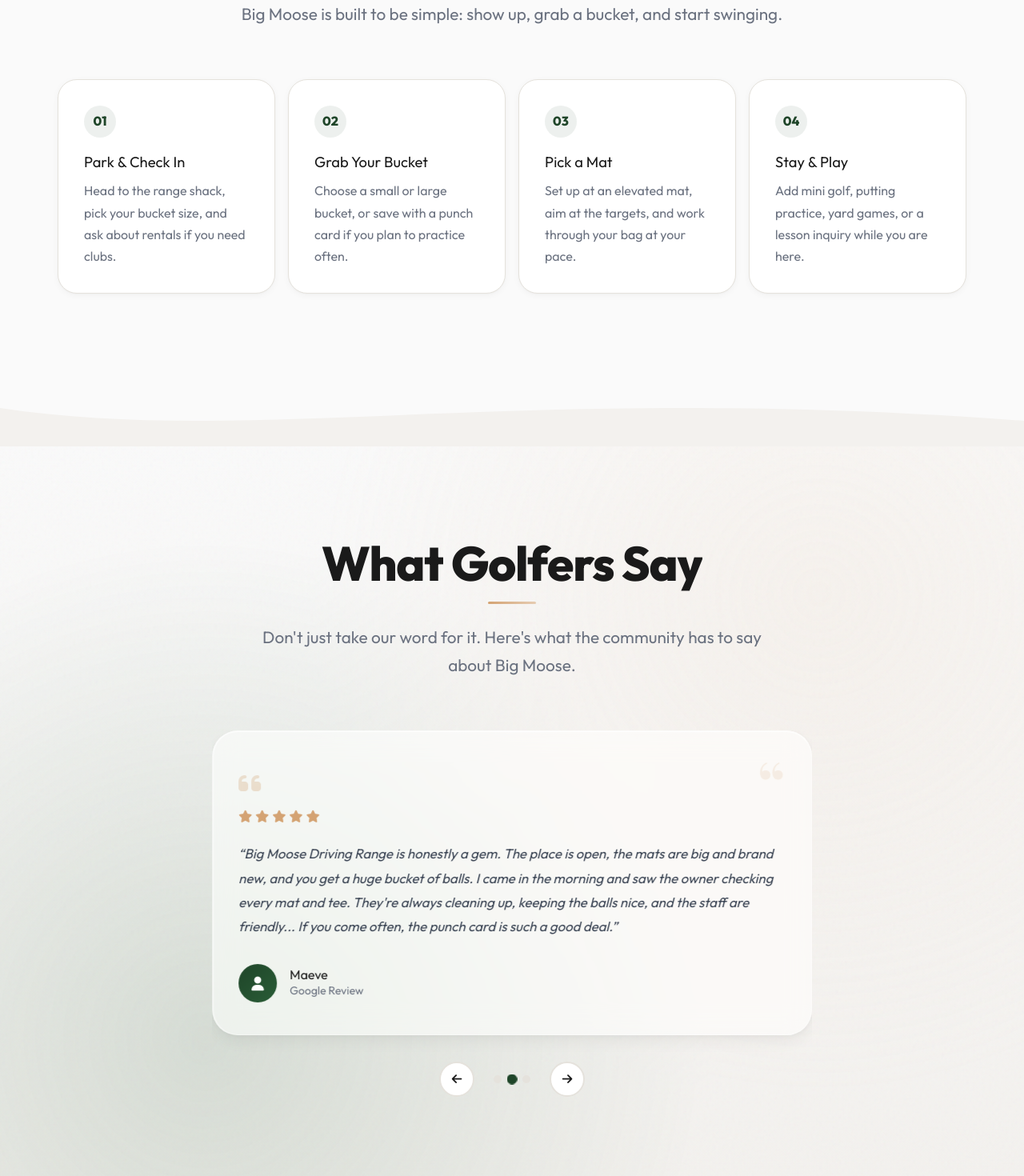
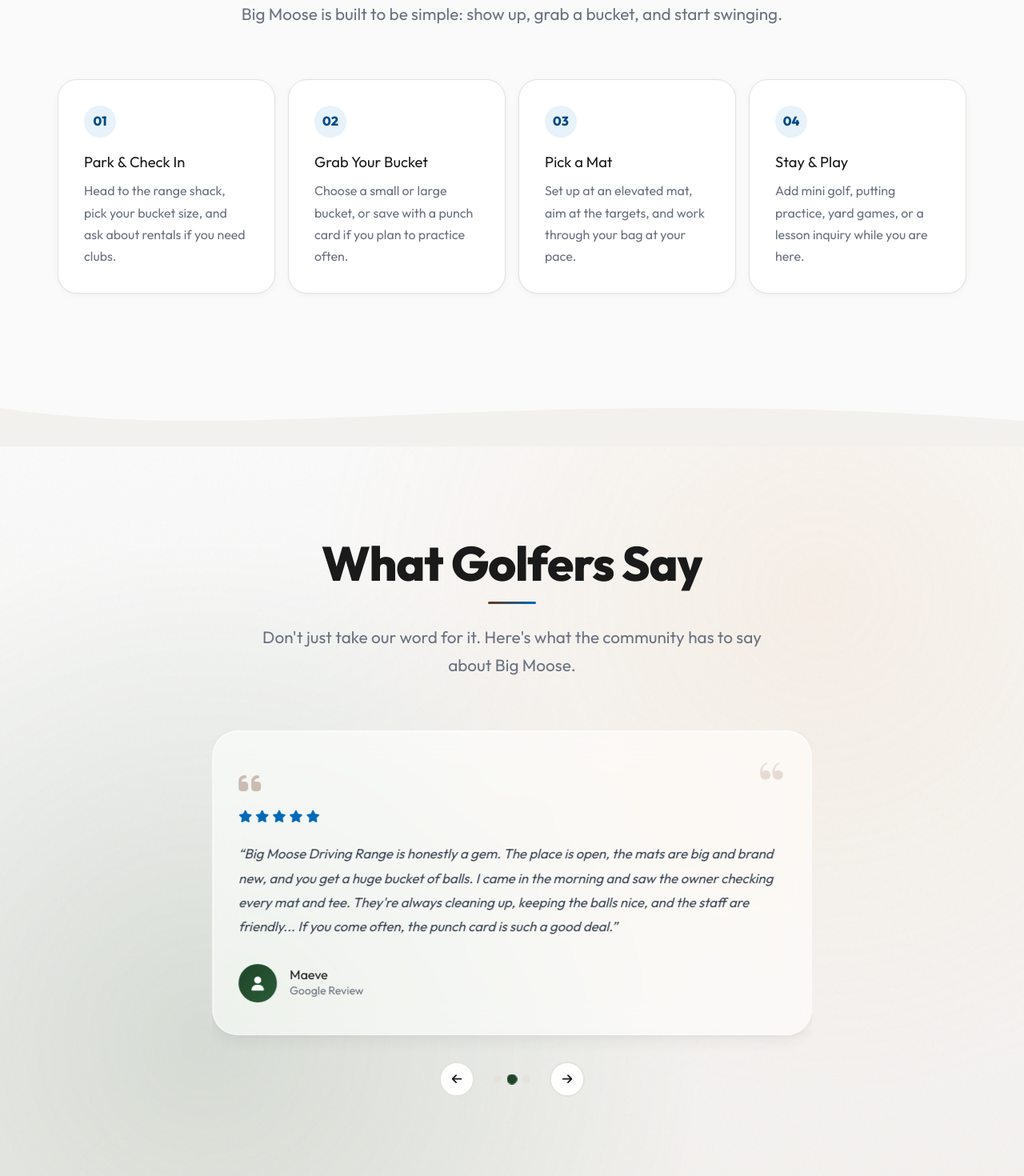
Before and after one commit to parsashayegan613-tech/Big-Moose-Driving-Range, a Next.js app: page / in a window 1280 px wide. Shown: the part 1160-2630 px from the top of the page at 80% size. Built offline with nearby package versions, Linux system fonts and the light colour scheme.

Commit message:
Align colors with Big Moose branding

```diff
--- a/src/app/globals.css
+++ b/src/app/globals.css
@@ -6,7 +6,7 @@
    DESIGN SYSTEM - VARIABLES
    ========================================= */
    :root {
-    /* Colors - Deep Forest & Wood Accents */
+    /* Colors - Big Moose brand system */
     --clr-background: #FAFAFA;
     --clr-foreground: #1A1A1A;
 
@@ -16,9 +16,14 @@
 
     --clr-secondary: #F3F1EE;        /* Warm grey */
 
-    --clr-accent: #D4A373;
-    --clr-accent-light: #E6CCB2;
-    --clr-accent-dark: #B8844F;
+    --clr-accent: #A96C3A;
+    --clr-accent-light: #E6B988;
+    --clr-accent-dark: #683818;
+    --clr-brand-blue: #0068B8;
+    --clr-brand-blue-dark: #004A86;
+    --clr-brand-blue-soft: #E7F2FA;
+    --clr-brand-brown: #683818;
+    --clr-brand-brown-soft: #F3E6DC;
 
     --clr-surface: #FFFFFF;
     --clr-border: #E5E2DC;
@@ -209,14 +214,14 @@
 }
 
 .btn-accent {
-    background: linear-gradient(135deg, var(--clr-accent), var(--clr-accent-dark));
+    background: linear-gradient(135deg, var(--clr-brand-blue), var(--clr-brand-blue-dark));
     color: white;
-    box-shadow: 0 4px 15px rgba(212, 163, 115, 0.3);
+    box-shadow: 0 4px 15px rgba(0, 104, 184, 0.22);
 }
 
 .btn-accent:hover {
     transform: translateY(-3px);
-    box-shadow: 0 8px 30px rgba(212, 163, 115, 0.4);
+    box-shadow: 0 8px 30px rgba(0, 104, 184, 0.32);
 }
 
 .btn-outline {
@@ -337,7 +342,7 @@
     left: 0;
     width: 0%;
     height: 2px;
-    background: linear-gradient(90deg, var(--clr-accent), var(--clr-accent-light));
+    background: linear-gradient(90deg, var(--clr-brand-brown), var(--clr-brand-blue));
     transition: var(--transition);
     border-radius: 1px;
 }
@@ -394,6 +399,7 @@
 }
 
 .mobile-menu-close:hover {
+    color: var(--clr-brand-blue-soft);
     transform: rotate(90deg);
 }
 
@@ -444,7 +450,7 @@
 }
 
 .mobile-nav-links a:hover {
-    color: var(--clr-accent);
+    color: var(--clr-brand-blue-soft);
 }
 
 .mobile-menu-cta {
@@ -578,7 +584,7 @@
 
 .glass-floating-card i {
     font-size: 1.5rem;
-    color: var(--clr-accent);
+    color: var(--clr-accent-light);
 }
 
 .glass-floating-card div {
@@ -703,8 +709,8 @@
     display: inline-flex;
     align-items: center;
     gap: 0.5rem;
-    background: rgba(255, 255, 255, 0.08);
-    border: 1px solid rgba(255, 255, 255, 0.18);
+    background: rgba(0, 104, 184, 0.16);
+    border: 1px solid rgba(145, 204, 241, 0.34);
     padding: 0.5rem 1.25rem;
     border-radius: var(--radius-full);
     font-size: 0.875rem;
@@ -725,6 +731,7 @@
     font-family: var(--font-serif);
     font-style: italic;
     font-weight: 600;
+    color: var(--clr-accent-light);
 }
 
 .hero-subtitle {
@@ -883,7 +890,7 @@
     transform: translateX(-50%);
     width: 60px;
     height: 3px;
-    background: linear-gradient(90deg, var(--clr-accent), var(--clr-accent-light));
+    background: linear-gradient(90deg, var(--clr-brand-brown), var(--clr-brand-blue));
     border-radius: 2px;
 }
 
@@ -920,7 +927,7 @@
 .stat-number {
     font-size: clamp(3.5rem, 7vw, 5rem);
     font-weight: 800;
-    background: linear-gradient(135deg, var(--clr-primary), var(--clr-primary-light));
+    background: linear-gradient(135deg, var(--clr-primary), var(--clr-brand-blue));
     -webkit-background-clip: text;
     -webkit-text-fill-color: transparent;
     background-clip: text;
@@ -989,7 +996,7 @@
     left: 0;
     right: 0;
     height: 3px;
-    background: linear-gradient(90deg, var(--clr-primary), var(--clr-accent));
+    background: linear-gradient(90deg, var(--clr-primary), var(--clr-brand-blue));
     opacity: 0;
     transition: var(--transition);
 }
@@ -1026,7 +1033,7 @@
 .feature-icon {
     width: 64px;
     height: 64px;
-    background: linear-gradient(135deg, rgba(31, 69, 41, 0.08), rgba(31, 69, 41, 0.03));
+    background: linear-gradient(135deg, var(--clr-brand-blue-soft), var(--clr-brand-brown-soft));
     color: var(--clr-primary);
     border-radius: var(--radius-md);
     display: flex;
@@ -1038,7 +1045,7 @@
 }
 
 .feature-card:hover .feature-icon {
-    background: linear-gradient(135deg, var(--clr-primary), var(--clr-primary-light));
+    background: linear-gradient(135deg, var(--clr-primary), var(--clr-brand-blue-dark));
     color: white;
     transform: scale(1.05);
     box-shadow: 0 8px 25px rgba(31, 69, 41, 0.25);
@@ -1091,8 +1098,8 @@
     width: 40px;
     height: 40px;
     border-radius: 50%;
-    background: rgba(31, 69, 41, 0.08);
-    color: var(--clr-primary);
+    background: var(--clr-brand-blue-soft);
+    color: var(--clr-brand-blue-dark);
     font-weight: 800;
     margin-bottom: 1.25rem;
 }
@@ -1200,7 +1207,7 @@
 }
 
 .pricing-summary-highlight {
-    background: rgba(212, 163, 115, 0.1);
+    background: linear-gradient(90deg, var(--clr-brand-brown-soft), var(--clr-brand-blue-soft));
 }
 
 @media (max-width: 640px) {
@@ -1251,7 +1258,7 @@
     left: 0;
     right: 0;
     height: 4px;
-    background: linear-gradient(90deg, var(--clr-primary), var(--clr-accent));
+    background: linear-gradient(90deg, var(--clr-primary), var(--clr-brand-blue));
 }
 
 .pricing-card.popular:hover {
@@ -1306,7 +1313,7 @@
     content: '';
     width: 6px;
     height: 6px;
-    background: var(--clr-accent);
+    background: var(--clr-brand-blue);
     border-radius: 50%;
     flex-shrink: 0;
 }
@@ -1348,7 +1355,7 @@
 
 .punch-icon {
     font-size: 2rem;
-    color: var(--clr-accent);
+    color: var(--clr-brand-blue);
     margin-bottom: 1rem;
 }
 
@@ -1546,14 +1553,14 @@
     right: 2rem;
     font-size: 5rem;
     font-family: var(--font-serif);
-    color: var(--clr-accent);
+    color: var(--clr-brand-brown);
     opacity: 0.15;
     line-height: 1;
     pointer-events: none;
 }
 
 .testimonial-stars {
-    color: var(--clr-accent);
+    color: var(--clr-brand-blue);
     font-size: 0.95rem;
     margin-bottom: 1.5rem;
     display: flex;
@@ -1853,7 +1860,7 @@
 .field-trip-price {
     border: 1px solid rgba(255, 255, 255, 0.18);
     border-radius: var(--radius-lg);
-    background: rgba(255, 255, 255, 0.1);
+    background: linear-gradient(135deg, rgba(0, 104, 184, 0.18), rgba(255, 255, 255, 0.08));
     display: flex;
     flex-direction: column;
     justify-content: center;
@@ -1902,8 +1909,8 @@
     width: 44px;
     height: 44px;
     border-radius: var(--radius-md);
-    background: rgba(31, 69, 41, 0.08);
-    color: var(--clr-primary);
+    background: var(--clr-brand-blue-soft);
+    color: var(--clr-brand-blue-dark);
     display: inline-flex;
     align-items: center;
     justify-content: center;
@@ -2020,7 +2027,7 @@
     min-height: 230px;
     border-radius: var(--radius-lg);
     background:
-        linear-gradient(135deg, rgba(31, 69, 41, 0.08), rgba(212, 163, 115, 0.18)),
+        linear-gradient(135deg, rgba(0, 104, 184, 0.09), rgba(104, 56, 24, 0.13)),
         radial-gradient(circle at 50% 35%, rgba(255, 255, 255, 0.85), transparent 42%);
     border: 1px dashed rgba(31, 69, 41, 0.24);
     display: flex;
@@ -2061,7 +2068,7 @@
 }
 
 .pro-role {
-    color: var(--clr-accent-dark);
+    color: var(--clr-brand-brown);
     font-size: 0.78rem;
     font-weight: 800;
     letter-spacing: 0.08em;
@@ -2256,7 +2263,7 @@
     left: 0;
     right: 0;
     height: 3px;
-    background: linear-gradient(90deg, var(--clr-primary), var(--clr-accent), var(--clr-primary));
+    background: linear-gradient(90deg, var(--clr-primary), var(--clr-brand-brown), var(--clr-brand-blue));
 }
 
 .footer-cta {
@@ -2311,7 +2318,7 @@
 }
 
 .footer h4 {
-    color: var(--clr-accent);
+    color: var(--clr-accent-light);
     margin-bottom: 1.5rem;
     font-size: 0.85rem;
     text-transform: uppercase;
@@ -2351,8 +2358,8 @@
 }
 
 .social-icons a:hover {
-    background: var(--clr-primary-light);
-    border-color: var(--clr-primary-light);
+    background: var(--clr-brand-blue);
+    border-color: var(--clr-brand-blue);
     color: white;
     transform: translateY(-3px);
 }
@@ -2421,7 +2428,7 @@
     position: absolute;
     width: 6px;
     height: 6px;
-    background: rgba(212, 163, 115, 0.3);
+    background: rgba(0, 104, 184, 0.26);
     border-radius: 50%;
     animation: particleFloat linear infinite;
 }
@@ -2505,8 +2512,8 @@
     display: inline-flex;
     align-items: center;
     gap: 0.5rem;
-    background: rgba(212, 163, 115, 0.2);
-    color: var(--clr-accent-light);
+    background: rgba(0, 104, 184, 0.18);
+    color: var(--clr-brand-blue-soft);
     padding: 0.4rem 1rem;
     border-radius: var(--radius-full);
     font-size: 0.85rem;
@@ -2837,11 +2844,11 @@
 .scroll-progress-bar {
   height: 100%;
   width: 0%;
-  background: linear-gradient(90deg, var(--clr-primary), var(--clr-accent), var(--clr-primary-light));
+  background: linear-gradient(90deg, var(--clr-primary), var(--clr-brand-brown), var(--clr-brand-blue));
   background-size: 200% 100%;
   animation: progressShimmer 3s ease infinite;
   border-radius: 0 2px 2px 0;
-  box-shadow: 0 0 10px rgba(212, 163, 115, 0.4);
+  box-shadow: 0 0 10px rgba(0, 104, 184, 0.32);
   will-change: width;
 }
 
@@ -2910,7 +2917,7 @@
 .loader-bar-fill {
   width: 0%;
   height: 100%;
-  background: linear-gradient(90deg, var(--clr-accent), var(--clr-accent-light));
+  background: linear-gradient(90deg, var(--clr-brand-brown), var(--clr-brand-blue));
   border-radius: var(--radius-full);
   animation: loaderFill 0.8s 0.1s ease forwards;
 }
@@ -2923,7 +2930,7 @@
    MARQUEE TICKER
    ========================================= */
 .marquee-section {
-  background: var(--clr-primary);
+  background: linear-gradient(90deg, var(--clr-primary-dark), var(--clr-primary), var(--clr-brand-blue-dark));
   padding: 1rem 0;
   overflow: hidden;
   position: relative;
@@ -2957,7 +2964,7 @@
 .marquee-dot {
   width: 6px;
   height: 6px;
-  background: var(--clr-accent);
+  background: var(--clr-brand-blue);
   border-radius: 50%;
   flex-shrink: 0;
 }
@@ -2985,7 +2992,7 @@
   left: 50%;
   width: 0;
   height: 2px;
-  background: var(--clr-accent);
+  background: linear-gradient(90deg, var(--clr-brand-brown), var(--clr-brand-blue));
   border-radius: var(--radius-full);
   transition: width 0.3s ease, left 0.3s ease;
 }
@@ -2996,7 +3003,7 @@
 }
 
 .nav-links a.nav-active {
-  color: var(--clr-accent) !important;
+  color: var(--clr-brand-brown) !important;
 }
 
 .nav-links a.nav-active::after {
@@ -3006,7 +3013,7 @@
 
 /* Mobile active nav */
 .mobile-nav-links a.nav-active {
-  color: var(--clr-accent) !important;
+  color: var(--clr-brand-blue-soft) !important;
 }
 
 /* =========================================
@@ -3039,7 +3046,7 @@
 
 
 [data-theme="dark"] .scroll-progress-bar {
-  box-shadow: 0 0 12px rgba(212, 163, 115, 0.5);
+  box-shadow: 0 0 12px rgba(0, 104, 184, 0.45);
 }
 
 [data-theme="dark"] .marquee-section {
@@ -3148,7 +3155,7 @@
 }
 
 .gallery-h-item:hover .gallery-h-number {
-  color: rgba(212, 163, 115, 0.4);
+  color: rgba(0, 104, 184, 0.42);
 }
 
 .gallery-h-label {
@@ -3254,7 +3261,7 @@
 
 .testimonial-quote-icon {
   font-size: 2rem;
-  color: var(--clr-accent);
+  color: var(--clr-brand-brown);
   opacity: 0.3;
   margin-bottom: 0.5rem;
 }
@@ -3353,7 +3360,7 @@
 .insta-overlay {
   position: absolute;
   inset: 0;
-  background: rgba(31, 69, 41, 0.7);
+  background: rgba(0, 74, 134, 0.74);
   display: flex;
   align-items: center;
   justify-content: center;
@@ -3430,7 +3437,7 @@
   border-radius: inherit;
   background: radial-gradient(
     300px circle at var(--glow-x) var(--glow-y),
-    rgba(212, 163, 115, 0.12),
+    rgba(0, 104, 184, 0.1),
     transparent 60%
   );
   opacity: 0;
@@ -3499,12 +3506,12 @@
 }
 
 .mobile-cta-pricing {
-  background: var(--clr-accent);
+  background: var(--clr-brand-blue);
   color: white !important;
 }
 
 .mobile-cta-directions {
-  background: var(--clr-secondary);
+  background: var(--clr-brand-brown-soft);
   color: var(--clr-foreground) !important;
 }
 
@@ -3512,7 +3519,7 @@
    ENHANCED STAT COUNTERS
    ========================================= */
 .stat-number {
-  background: linear-gradient(135deg, var(--clr-primary), var(--clr-accent));
+  background: linear-gradient(135deg, var(--clr-primary), var(--clr-brand-blue));
   -webkit-background-clip: text;
   -webkit-text-fill-color: transparent;
   background-clip: text;
@@ -3541,7 +3548,7 @@
 }
 
 [data-theme="dark"] .gallery-h-progress-bar {
-  background: var(--clr-accent);
+  background: var(--clr-brand-blue);
 }
 
 [data-theme="dark"] .testimonial-prev,
@@ -3553,8 +3560,8 @@
 
 [data-theme="dark"] .testimonial-prev:hover,
 [data-theme="dark"] .testimonial-next:hover {
-  border-color: var(--clr-accent);
-  background: var(--clr-accent);
+  border-color: var(--clr-brand-blue);
+  background: var(--clr-brand-blue);
 }
 
 [data-theme="dark"] .testimonial-dot {
@@ -3562,11 +3569,11 @@
 }
 
 [data-theme="dark"] .testimonial-dot.active {
-  background: var(--clr-accent);
+  background: var(--clr-brand-blue);
 }
 
 [data-theme="dark"] .insta-overlay {
-  background: rgba(18, 43, 25, 0.8);
+  background: rgba(0, 74, 134, 0.82);
 }
 
 [data-theme="dark"] .mobile-cta-bar {
@@ -3583,7 +3590,7 @@
 [data-theme="dark"] .pricing-card::before {
   background: radial-gradient(
     300px circle at var(--glow-x) var(--glow-y),
-    rgba(212, 163, 115, 0.15),
+    rgba(0, 104, 184, 0.14),
     transparent 60%
   );
 }
@@ -3593,7 +3600,7 @@
 }
 
 [data-theme="dark"] .stat-number {
-  background: linear-gradient(135deg, var(--clr-accent-light), var(--clr-accent));
+  background: linear-gradient(135deg, var(--clr-accent-light), var(--clr-brand-blue));
   -webkit-background-clip: text;
   background-clip: text;
 }
```
